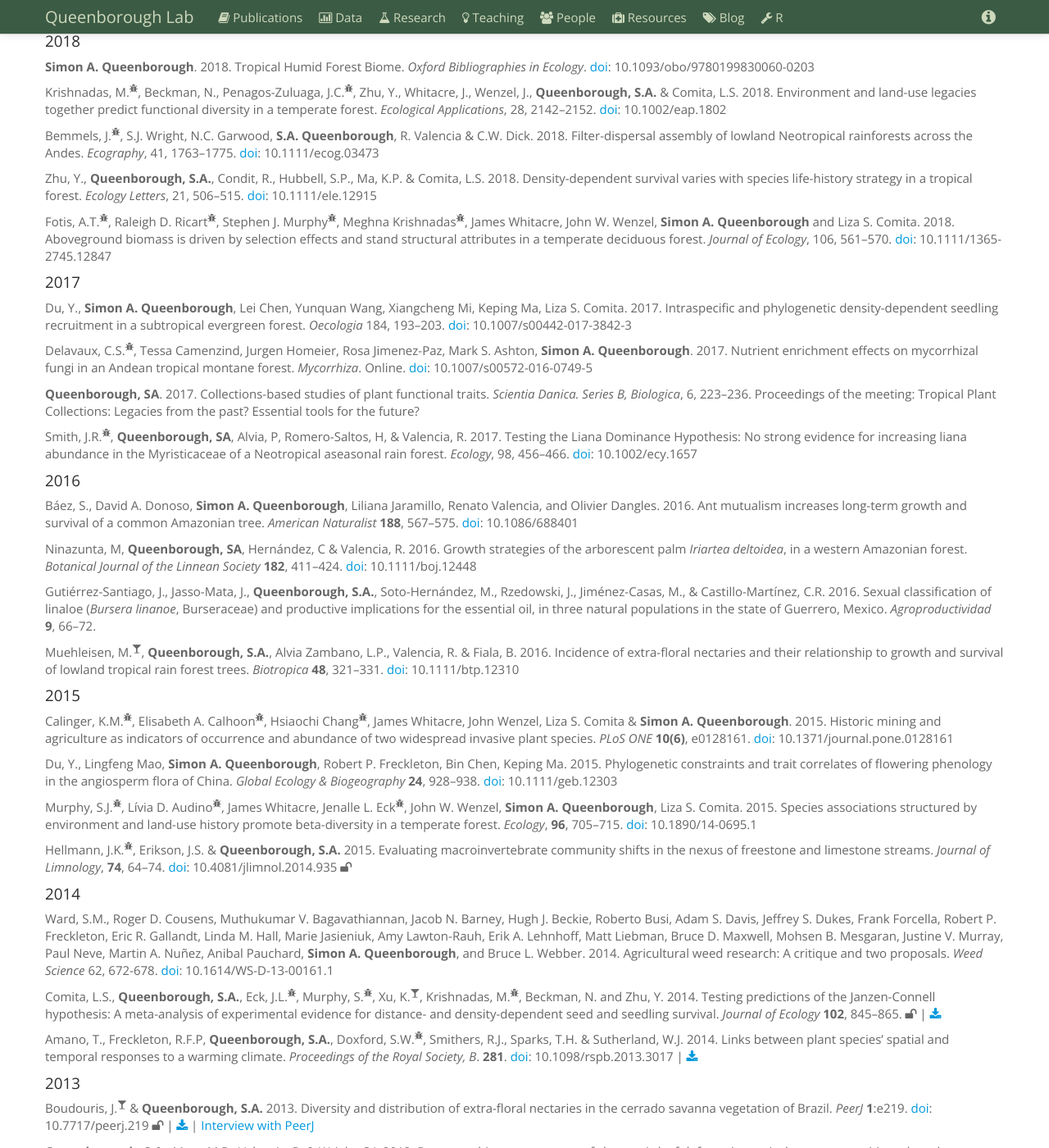
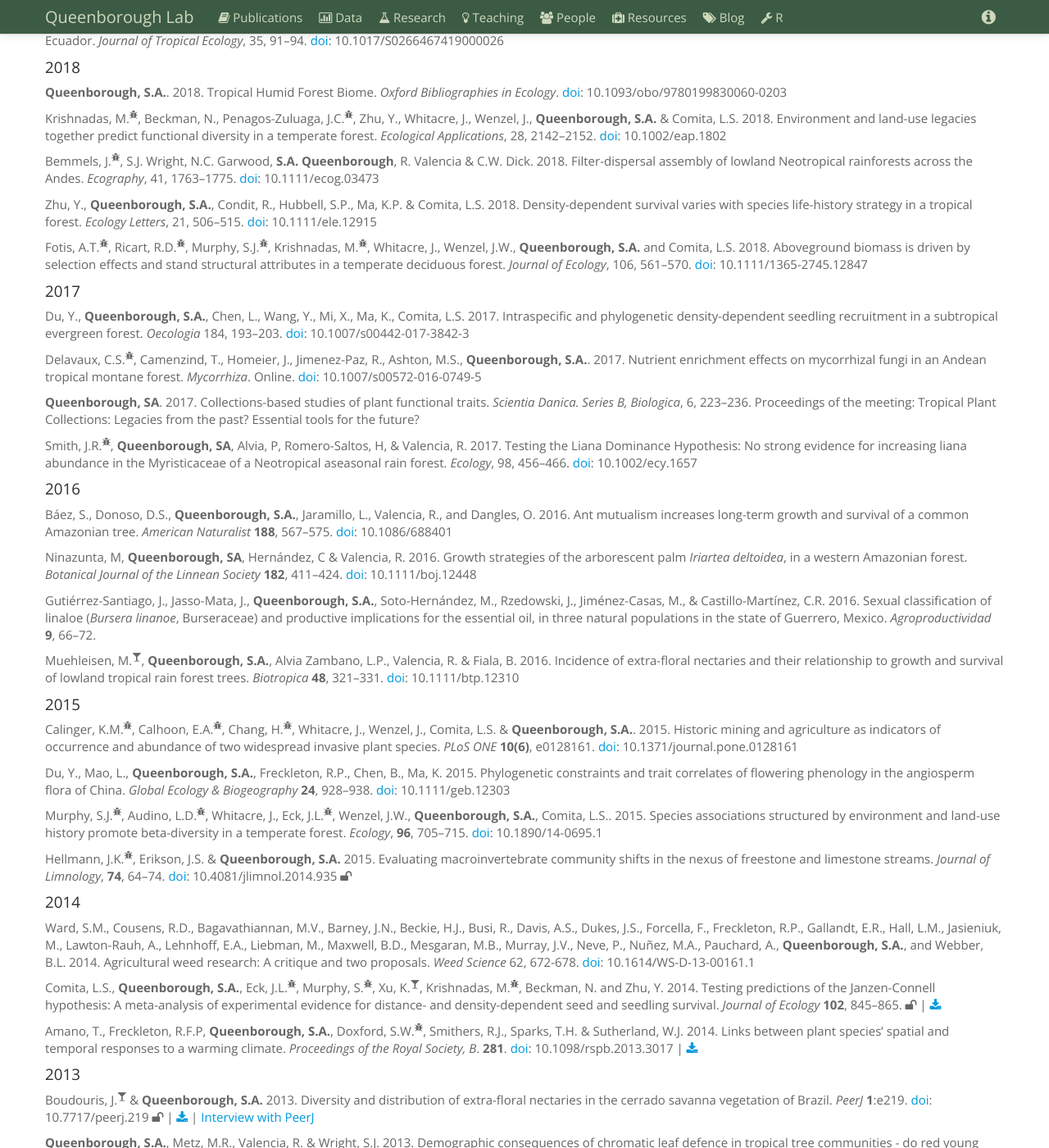
Before and after one commit to saq/saq.github.io, a Jekyll site: the page built from publications.md, in a window 1280 px wide and 1400 px high, scrolled down 569 px. Shown: the whole window at 82% size. Built offline with Jekyll 4.4.1, drawn with Linux system fonts in a browser that asks for light colours; some of the changed text lies outside the part shown.

Commit message:
Update publications.md

```diff
--- a/publications.md
+++ b/publications.md
@@ -25,19 +25,21 @@
 
 #### in press
 
-DiFiore, B.P., **Simon A. Queenborough**, Elizabeth M. P. Madin, Valerie J. Paul, Mary Beth Decker, Adrian C. Stier. 0000. Herbivore density, more than predation risk, drives variation in grazing patterns visible from space. *Marine Ecology Progress Series*. In press.
+Woodbury, D.J.<sup><span class="icon-bug"></span></sup>, Yassir, I., Arbainsyah, Doroski, D.A.<sup><span class="icon-bug"></span></sup>, **Queenborough, S.A.**, & Ashton, M.A. YYYY. Filling a void: Analysis of early tropical soil and vegetative recovery under leguminous, post-coal mine reforestation plantations in East Kalimantan, Indonesia. *Land Degradation & Development*. In press.
+
+DiFiore, B.P.<sup><span class="icon-bug"></span></sup>, **Queenborough, S.A.**, Madin, E.M.P, Paul, V.J., Decker M.B., Stier, A.C. YYYY. Herbivore density, more than predation risk, drives variation in grazing patterns visible from space. *Marine Ecology Progress Series*. In press.
 
 
 #### 2019
 
-Kerri M. Crawford, Jonathan T. Bauer, Liza S. Comita, Maarten B. Eppinga, Daniel J. Johnson, Scott A. Mangan, **Simon A. Queenborough**, Allan E. Strand, Katie N. Suding, James Umbanhowar, James D. Bever. 2019. Evolutionary history determines plant coexistence via pathogen-mediated plant-soil feedback. *Ecology Letters*, 22, 1274--1284.
+Crawford, K.E., Bauer, J.T., Comita, L.S., Eppinga, M.B., Johnson, D.J., Mangan, S.A., **Queenborough, S.A.**, Strand, A.E., Suding, K.N., Umbanhowar, J., Bever, J.D. 2019. Evolutionary history determines plant coexistence via pathogen-mediated plant-soil feedback. *Ecology Letters*, 22, 1274--1284.
 
 Tokarz, E.<sup><span class="icon-glass"></span></sup>, Alvia, P., Valencia, R. & **Queenborough, S.A.** 2019. Habitat niche partitioning by seven *Heliconia* species in a lowland tropical rain forest in Amazonian Ecuador. *Journal of Tropical Ecology*, 35, 91--94. [doi](https://doi.org/10.1017/S0266467419000026): 10.1017/S0266467419000026
 
 
 #### 2018
 
-**Simon A. Queenborough**. 2018. Tropical Humid Forest Biome. *Oxford Bibliographies in Ecology*. [doi](http://dx.doi.org/10.1093/obo/9780199830060-0203): 10.1093/obo/9780199830060-0203
+**Queenborough, S.A.**. 2018. Tropical Humid Forest Biome. *Oxford Bibliographies in Ecology*. [doi](http://dx.doi.org/10.1093/obo/9780199830060-0203): 10.1093/obo/9780199830060-0203
 
 Krishnadas, M.<sup><span class="icon-bug"></span></sup>, Beckman, N., Penagos-Zuluaga, J.C.<sup><span class="icon-bug"></span></sup>, Zhu, Y., Whitacre, J., Wenzel, J., **Queenborough, S.A.** & Comita, L.S. 2018. Environment and land-use legacies together predict functional diversity in a temperate forest. *Ecological Applications*, 28, 2142--2152.  [doi](https://dx.doi.org/10.1002/eap.1802): 10.1002/eap.1802
 
@@ -45,14 +47,14 @@
 
 Zhu, Y., **Queenborough, S.A.**, Condit, R., Hubbell, S.P., Ma, K.P. & Comita, L.S. 2018. Density-dependent survival varies with species life-history strategy in a tropical forest. *Ecology Letters*, 21, 506--515. [doi](http://dx.doi.org/10.1111/ele.12915): 10.1111/ele.12915
 
-Fotis, A.T.<sup><span class="icon-bug"></span></sup>, Raleigh D. Ricart<sup><span class="icon-bug"></span></sup>, Stephen J. Murphy<sup><span class="icon-bug"></span></sup>, Meghna Krishnadas<sup><span class="icon-bug"></span></sup>, James Whitacre, John W. Wenzel, **Simon A. Queenborough** and Liza S. Comita. 2018. Aboveground biomass is driven by selection effects and stand structural attributes in a temperate deciduous forest. *Journal of Ecology*, 106, 561--570. [doi](http://dx.doi.org/10.1111/1365-2745.12847): 10.1111/1365-2745.12847
+Fotis, A.T.<sup><span class="icon-bug"></span></sup>, Ricart, R.D.<sup><span class="icon-bug"></span></sup>, Murphy, S.J.<sup><span class="icon-bug"></span></sup>, Krishnadas, M.<sup><span class="icon-bug"></span></sup>, Whitacre, J.,  Wenzel, J.W., **Queenborough, S.A.** and Comita, L.S. 2018. Aboveground biomass is driven by selection effects and stand structural attributes in a temperate deciduous forest. *Journal of Ecology*, 106, 561--570. [doi](http://dx.doi.org/10.1111/1365-2745.12847): 10.1111/1365-2745.12847
 
 
 #### 2017
 
-Du, Y., **Simon A. Queenborough**, Lei Chen, Yunquan Wang, Xiangcheng Mi, Keping Ma, Liza S. Comita. 2017. Intraspecific and phylogenetic density-dependent seedling recruitment in a subtropical evergreen forest. *Oecologia* 184, 193--203. [doi](http://dx.doi.org/10.1007/s00442-017-3842-3): 10.1007/s00442-017-3842-3
+Du, Y., **Queenborough, S.A.**, Chen, L., Wang, Y., Mi, X., Ma, K., Comita, L.S. 2017. Intraspecific and phylogenetic density-dependent seedling recruitment in a subtropical evergreen forest. *Oecologia* 184, 193--203. [doi](http://dx.doi.org/10.1007/s00442-017-3842-3): 10.1007/s00442-017-3842-3
 
-Delavaux, C.S.<sup><span class="icon-bug"></span></sup>, Tessa Camenzind, Jurgen Homeier, Rosa Jimenez-Paz, Mark S. Ashton, **Simon A. Queenborough**. 2017. Nutrient enrichment effects on mycorrhizal fungi in an Andean tropical montane forest. *Mycorrhiza*. Online. [doi](http://dx.doi.org/10.1007/s00572-016-0749-5): 10.1007/s00572-016-0749-5
+Delavaux, C.S.<sup><span class="icon-bug"></span></sup>, Camenzind, T.,  Homeier, J., Jimenez-Paz, R., Ashton, M.S., **Queenborough, S.A.**. 2017. Nutrient enrichment effects on mycorrhizal fungi in an Andean tropical montane forest. *Mycorrhiza*. Online. [doi](http://dx.doi.org/10.1007/s00572-016-0749-5): 10.1007/s00572-016-0749-5
 
 **Queenborough, SA**. 2017. Collections-based studies of plant functional traits. *Scientia Danica. Series B, Biologica*, 6, 223--236. Proceedings of the meeting: Tropical Plant Collections: Legacies from the past? Essential tools for the future?
 
@@ -61,7 +63,7 @@
 
 #### 2016
 
-Báez, S., David A. Donoso, **Simon A. Queenborough**, Liliana Jaramillo, Renato Valencia, and Olivier Dangles. 2016. Ant mutualism increases long-term growth and survival of a common Amazonian tree. *American Naturalist* **188**, 567--575. [doi](http://www.journals.uchicago.edu/doi/abs/10.1086/688401): 10.1086/688401
+Báez, S., Donoso, D.S., **Queenborough, S.A.**, Jaramillo, L., Valencia, R., and Dangles, O. 2016. Ant mutualism increases long-term growth and survival of a common Amazonian tree. *American Naturalist* **188**, 567--575. [doi](http://www.journals.uchicago.edu/doi/abs/10.1086/688401): 10.1086/688401
 
 Ninazunta, M, **Queenborough, SA**, Hernández, C & Valencia, R. 2016. Growth strategies of the arborescent palm *Iriartea deltoidea*, in a western Amazonian forest. *Botanical Journal of the Linnean Society* **182**, 411--424. [doi](http://onlinelibrary.wiley.com/doi/10.1111/boj.12448/full): 10.1111/boj.12448
 
@@ -72,18 +74,18 @@
 
 #### 2015
 
-Calinger, K.M.<sup><span class="icon-bug"></span></sup>, Elisabeth A. Calhoon<sup><span class="icon-bug"></span></sup>, Hsiaochi Chang<sup><span class="icon-bug"></span></sup>, James Whitacre, John Wenzel, Liza S. Comita & **Simon A. Queenborough**. 2015. Historic mining and agriculture as indicators of occurrence and abundance of two widespread invasive plant species. *PLoS ONE* **10(6)**,  e0128161. [doi](http://dx.doi.org/10.1371/journal.pone.0128161): 10.1371/journal.pone.0128161
+Calinger, K.M.<sup><span class="icon-bug"></span></sup>, Calhoon, E.A.<sup><span class="icon-bug"></span></sup>, Chang, H.<sup><span class="icon-bug"></span></sup>, Whitacre, J., Wenzel, J., Comita, L.S. & **Queenborough, S.A.**. 2015. Historic mining and agriculture as indicators of occurrence and abundance of two widespread invasive plant species. *PLoS ONE* **10(6)**,  e0128161. [doi](http://dx.doi.org/10.1371/journal.pone.0128161): 10.1371/journal.pone.0128161
 
-Du, Y., Lingfeng Mao, **Simon A. Queenborough**, Robert P. Freckleton, Bin Chen, Keping Ma. 2015. Phylogenetic constraints and trait correlates of flowering phenology in the angiosperm flora of China. *Global Ecology & Biogeography* **24**, 928--938. [doi](http://dx.doi.org/10.1111/geb.12303): 10.1111/geb.12303
+Du, Y., Mao, L., **Queenborough, S.A.**, Freckleton, R.P., Chen, B., Ma, K. 2015. Phylogenetic constraints and trait correlates of flowering phenology in the angiosperm flora of China. *Global Ecology & Biogeography* **24**, 928--938. [doi](http://dx.doi.org/10.1111/geb.12303): 10.1111/geb.12303
 
-Murphy, S.J.<sup><span class="icon-bug"></span></sup>, Lívia D. Audino<sup><span class="icon-bug"></span></sup>, James Whitacre, Jenalle L. Eck<sup><span class="icon-bug"></span></sup>, John W. Wenzel, **Simon A. Queenborough**, Liza S. Comita. 2015. Species associations structured by environment and land-use history promote beta-diversity in a temperate forest. *Ecology*, **96**, 705--715. [doi](http://dx.doi.org/10.1890/14-0695.1): 10.1890/14-0695.1
+Murphy, S.J.<sup><span class="icon-bug"></span></sup>, Audino, L.D.<sup><span class="icon-bug"></span></sup>, Whitacre, J., Eck, J.L.<sup><span class="icon-bug"></span></sup>, Wenzel, J.W., **Queenborough, S.A.**, Comita, L.S.. 2015. Species associations structured by environment and land-use history promote beta-diversity in a temperate forest. *Ecology*, **96**, 705--715. [doi](http://dx.doi.org/10.1890/14-0695.1): 10.1890/14-0695.1
 
 Hellmann, J.K.<sup><span class="icon-bug"></span></sup>, Erikson, J.S. & **Queenborough, S.A.** 2015. Evaluating macroinvertebrate community shifts in the nexus of freestone and limestone streams. *Journal of Limnology*, **74**, 64--74. [doi](http://dx.doi.org/10.4081/jlimnol.2014.935): 10.4081/jlimnol.2014.935 <span class="icon-unlock"> </span>
 
 
 #### 2014
 
-Ward, S.M., Roger D. Cousens, Muthukumar V. Bagavathiannan, Jacob N. Barney, Hugh J. Beckie, Roberto Busi, Adam S. Davis, Jeffrey S. Dukes, Frank Forcella, Robert P. Freckleton, Eric R. Gallandt, Linda M. Hall, Marie Jasieniuk, Amy Lawton-Rauh, Erik A. Lehnhoff, Matt Liebman, Bruce D. Maxwell, Mohsen B. Mesgaran, Justine V. Murray, Paul Neve, Martin A. Nuñez, Anibal Pauchard, **Simon A. Queenborough**, and Bruce L. Webber. 2014. Agricultural weed research: A critique and two proposals. *Weed Science* 62, 672-678. [doi](http://dx.doi.org/10.1614/WS-D-13-00161.1): 10.1614/WS-D-13-00161.1
+Ward, S.M., Cousens, R.D., Bagavathiannan, M.V., Barney, J.N., Beckie, H.J., Busi, R., Davis, A.S., Dukes, J.S., Forcella, F., Freckleton, R.P., Gallandt, E.R., Hall, L.M., Jasieniuk, M., Lawton-Rauh, A., Lehnhoff, E.A., Liebman, M., Maxwell, B.D., Mesgaran, M.B., Murray, J.V., Neve, P., Nuñez, M.A., Pauchard, A., **Queenborough, S.A.**, and Webber, B.L. 2014. Agricultural weed research: A critique and two proposals. *Weed Science* 62, 672-678. [doi](http://dx.doi.org/10.1614/WS-D-13-00161.1): 10.1614/WS-D-13-00161.1
 
 Comita, L.S., **Queenborough, S.A.**, Eck, J.L.<sup><span class="icon-bug"></span></sup>, Murphy, S.<sup><span class="icon-bug"></span></sup>, Xu, K.<sup><span class="icon-glass"></span></sup>, Krishnadas, M.<sup><span class="icon-bug"></span></sup>, Beckman, N. and Zhu, Y. 2014. Testing predictions of the Janzen-Connell hypothesis: A meta-analysis of experimental evidence for distance- and density-dependent seed and seedling survival. *Journal of Ecology* **102**, 845--865.  <span class="icon-unlock"> </span> \| <a href="http://onlinelibrary.wiley.com/doi/10.1111/1365-2745.12232/abstract"><span class="icon-download-alt"> </span></a>
 
```
